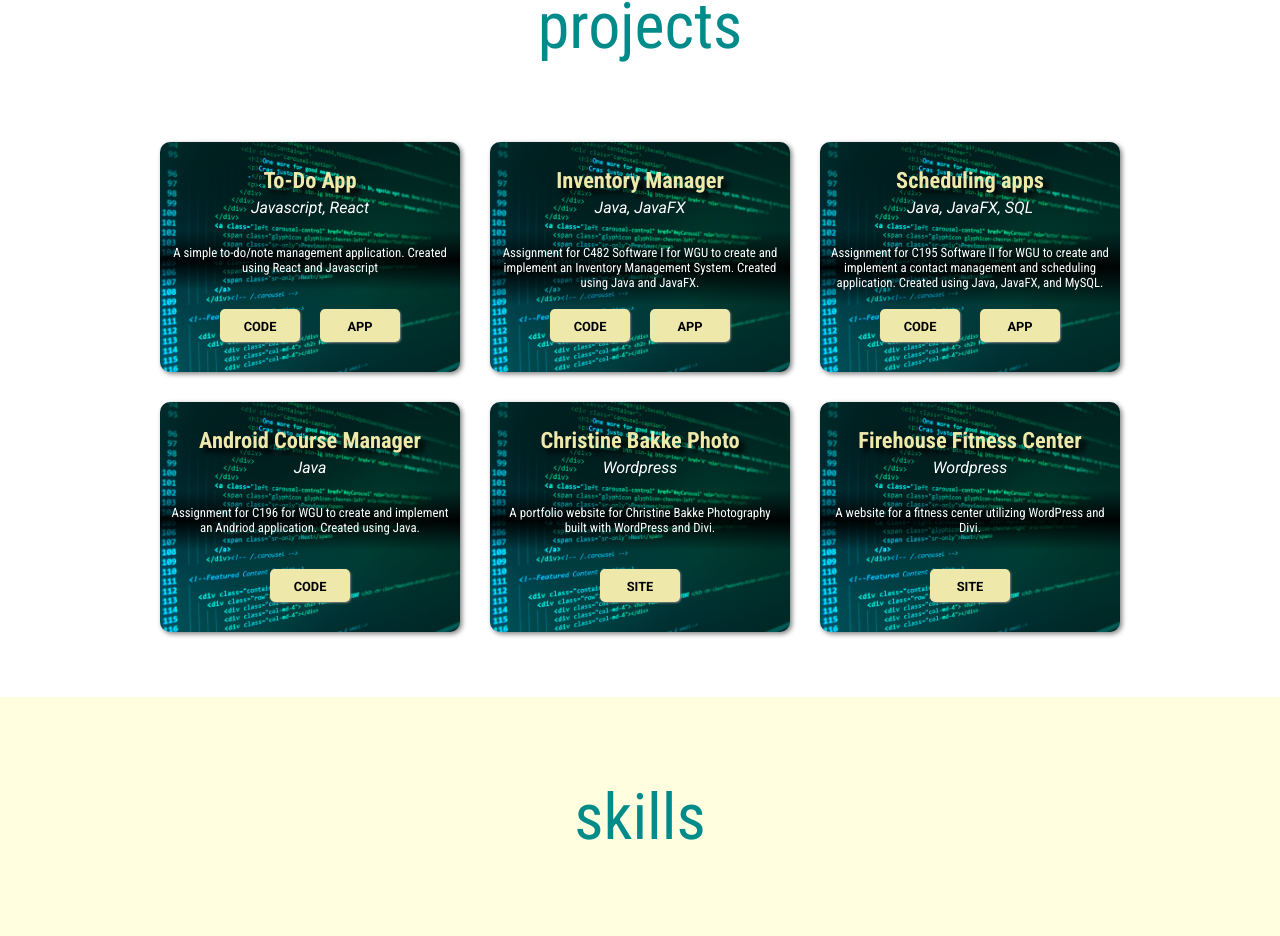
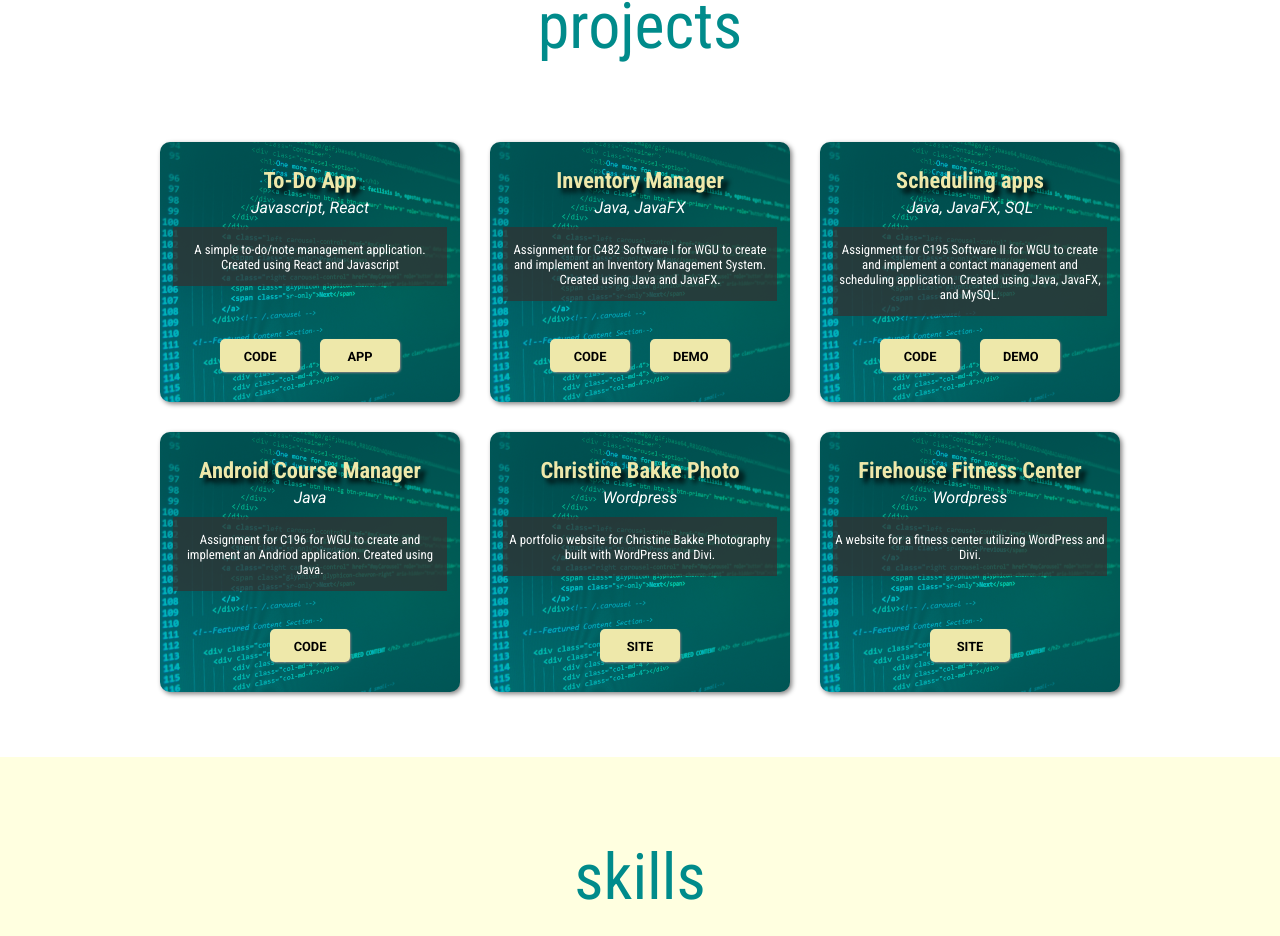
Before and after one commit to wildfirefly12/portfolio, a React (Create React App) app: page / in a window 1280 px wide. Shown: the part 816-1752 px from the top of the page. Built offline with nearby package versions, Linux system fonts and the light colour scheme.

Commit message:
Updated app tiles to be easier to read, changed some button text

```diff
--- a/src/App.js
+++ b/src/App.js
@@ -25,7 +25,7 @@ function App() {
             description: "Assignment for C482 Software I for WGU to create and implement an Inventory Management System. Created using Java and JavaFX.",
             urls: [
                 {id: "1", buttonTitle: "Code", url: "https://github.com/wildfirefly12/WGU-C482-Final"},
-                {id: "2", buttonTitle: "App", url: "https://www.youtube.com/watch?v=8_HPkVqtNTk"}
+                {id: "2", buttonTitle: "Demo", url: "https://www.youtube.com/watch?v=8_HPkVqtNTk"}
                 ]
         },
         {
@@ -35,7 +35,7 @@ function App() {
             description: "Assignment for C195 Software II for WGU to create and implement a contact management and scheduling application. Created using Java, JavaFX, and MySQL.",
             urls: [
                 {id: "1", buttonTitle: "Code", url: "https://github.com/wildfirefly12/WGU-C195-Final"},
-                {id: "2", buttonTitle: "App", url: "https://www.youtube.com/watch?v=mCmp9_pinaM"}
+                {id: "2", buttonTitle: "Demo", url: "https://www.youtube.com/watch?v=mCmp9_pinaM"}
                 ]
         },
         {
--- a/src/components/apps/AppCard.css
+++ b/src/components/apps/AppCard.css
@@ -8,10 +8,10 @@
     border-radius: 10px;
     padding-top: 30px;
     width: 300px;
-    min-height: 200px;
+    min-height: 230px;
     background-image: url("../../img/code.jpg");
     background-size: cover;
-    background-blend-mode: overlay;
+    background-blend-mode: soft-light;
     background-color: darkcyan;
 }
 
@@ -35,17 +35,24 @@
     margin: 10px;
 }
 
+.description-container {
+    padding: 2px;
+    width: 90%;
+    background: rgba(50, 50, 50, .75 );
+    margin: auto;
+}
+
 .description {
     font-family: "Roboto Condensed";
     font-size: .8em;
-    padding: 15px 10px 15px 10px;
+    /*padding: 15px 10px 15px 10px;*/
     /*margin: 10px;*/
     color: white;
     /*text-shadow: 5px 5px 5px black;*/
     /*background-image: radial-gradient(black, transparent);*/
     /*background: rgba(0, 0, 0, .75);*/
-    background: linear-gradient(to bottom, rgba(0, 0, 0, 0), rgba(0, 0, 0, .95), rgba(0, 0, 0, 0));
-    width: calc(100% - 20px);
+    /*background: linear-gradient(to bottom, rgba(0, 0, 0, 0), rgba(0, 0, 0, .95), rgba(0, 0, 0, 0));*/
+    /*width: calc(100% - 20px);*/
 }
 
 .appButtons{
--- a/src/components/apps/AppCard.js
+++ b/src/components/apps/AppCard.js
@@ -10,7 +10,9 @@ const AppCard = (props) => {
         <div className="container">
             <h3 className="title">{props.title}</h3>
             <h4 className="language">{props.language}</h4>
-            <p className="description">{props.description}</p>
+            <div className={"description-container"}>
+                <p className="description">{props.description}</p>
+            </div>
             <div className={"appButtons"}>
                 {(props.urls || []).map(u =>
                     <AppButton key={u.id} buttonTitle={u.buttonTitle} url={u.url}/>
```
